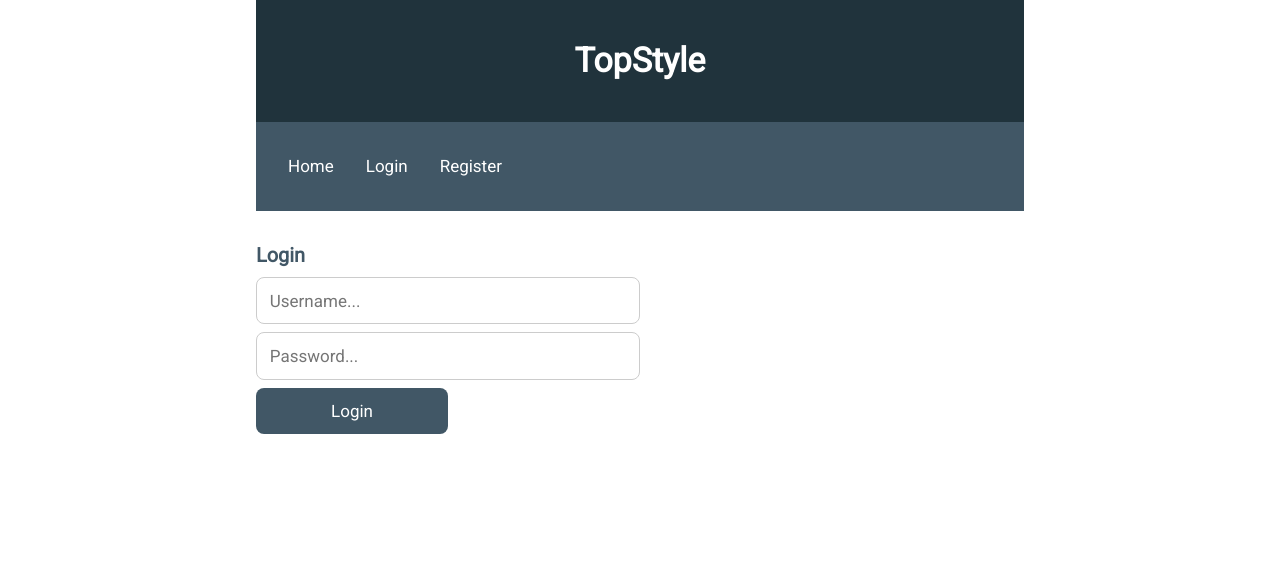
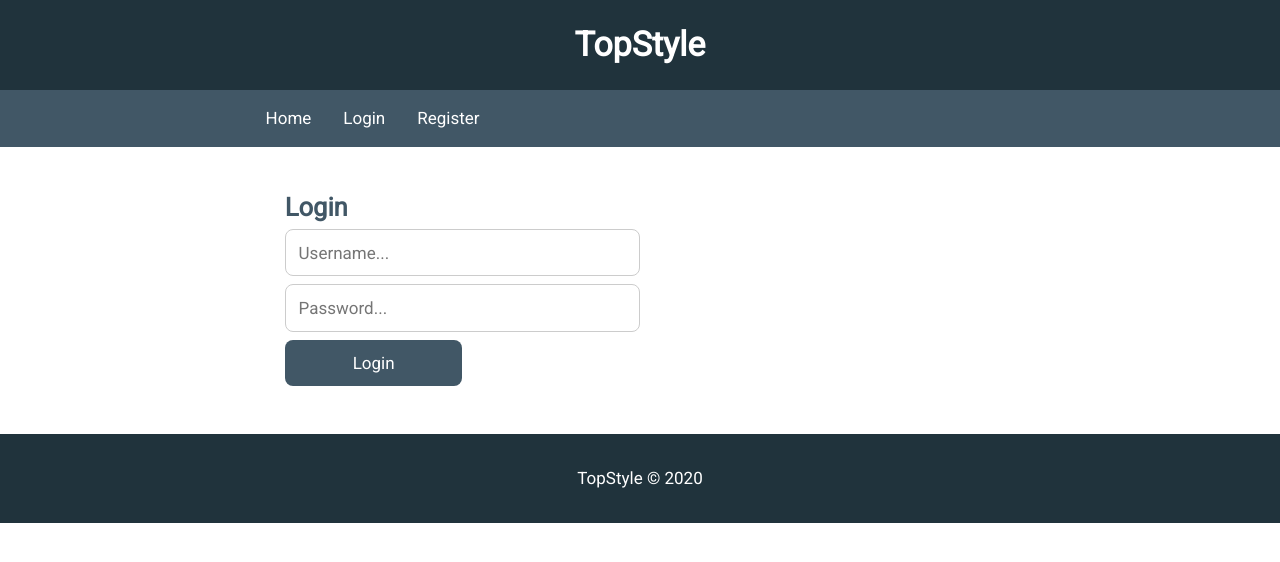
Before and after one commit to johnkallstrom/topstyle, a React (Create React App) app in the folder client/: page /login in a window 1280 px wide. Shown: the top 562 px of the page. Built offline with nearby package versions, Linux system fonts and the light colour scheme.

Commit message:
updates.

```diff
--- a/client/src/App.js
+++ b/client/src/App.js
@@ -5,6 +5,7 @@ import { BrowserRouter, Route, Switch } from 'react-router-dom';
 import Home from './components/Home';
 import Login from './components/Login';
 import Register from './components/Register';
+import Footer from './components/Footer';
 
 function App() {
   return (
@@ -17,6 +18,7 @@ function App() {
           <Route path='/login' component={Login} />
           <Route path='/register' component={Register} />
         </Switch>
+        <Footer />
       </div>
     </BrowserRouter>
   );
--- /dev/null
+++ b/client/src/components/Footer.js
@@ -0,0 +1,15 @@
+import React, { useState } from 'react';
+
+const Footer = () => {
+  const [date, setDate] = useState(new Date());
+
+  return (
+    <footer id='footer'>
+      <p>
+        TopStyle &copy; {date.toLocaleDateString('se-SE', { year: 'numeric' })}
+      </p>
+    </footer>
+  );
+};
+
+export default Footer;
--- a/client/src/components/Header.js
+++ b/client/src/components/Header.js
@@ -3,11 +3,13 @@ import { Link, withRouter } from 'react-router-dom';
 
 const Header = () => {
   return (
-    <div id='header'>
-      <Link to='/'>
-        <h1>TopStyle</h1>
-      </Link>
-    </div>
+    <header id='header'>
+      <div className='container'>
+        <Link to='/'>
+          <h1>TopStyle</h1>
+        </Link>
+      </div>
+    </header>
   );
 };
 
--- a/client/src/components/Home.js
+++ b/client/src/components/Home.js
@@ -3,10 +3,12 @@ import React from 'react';
 const Home = () => {
   return (
     <div id='home'>
-      <h1>
-        We deliver your order quickly and with no coronavirus!{' '}
-        <span>&#128567;</span>
-      </h1>
+      <div className='container'>
+        <h1>
+          We deliver your order quickly and with no coronavirus!{' '}
+          <span>&#128567;</span>
+        </h1>
+      </div>
     </div>
   );
 };
--- a/client/src/components/Login.css
+++ b/client/src/components/Login.css
@@ -5,7 +5,7 @@
 }
 
 #login-form {
-  margin-top: 2rem;
+  padding: 3rem;
 }
 
 #login-form input {
--- a/client/src/components/Login.js
+++ b/client/src/components/Login.js
@@ -38,7 +38,8 @@ const Login = () => {
 
   return (
     <div id='login-form'>
-      <h3>Login</h3>
+      <div className='container'>
+        <h2>Login</h2>
         <form onSubmit={handleSubmit}>
           <div>
             <input
@@ -61,6 +62,7 @@ const Login = () => {
           <button>Login</button>
         </form>
       </div>
+    </div>
   );
 };
 
--- a/client/src/components/Navbar.js
+++ b/client/src/components/Navbar.js
@@ -3,7 +3,8 @@ import { Link, withRouter } from 'react-router-dom';
 
 const Navbar = () => {
   return (
-    <div id='navbar'>
+    <nav id='navbar'>
+      <div className='container'>
         <ul>
           <li>
             <Link to='/'>Home</Link>
@@ -16,6 +17,7 @@ const Navbar = () => {
           </li>
         </ul>
       </div>
+    </nav>
   );
 };
 
--- a/client/src/components/Register.css
+++ b/client/src/components/Register.css
@@ -5,7 +5,7 @@
 }
 
 #register-form {
-  margin-top: 2rem;
+  padding: 3rem;
 }
 
 #register-form input {
--- a/client/src/components/Register.js
+++ b/client/src/components/Register.js
@@ -59,7 +59,8 @@ const Register = () => {
 
   return (
     <div id='register-form'>
-      <h3>Register</h3>
+      <div className='container'>
+        <h2>Register</h2>
         <form onSubmit={handleSubmit}>
           <div>
             <input
@@ -109,6 +110,7 @@ const Register = () => {
           <button>Register</button>
         </form>
       </div>
+    </div>
   );
 };
 
--- a/client/src/index.css
+++ b/client/src/index.css
@@ -17,16 +17,18 @@ body {
   color: var(--sub-color);
 }
 
-#app {
+.container {
   width: 60%;
   margin: 0 auto;
   overflow: hidden;
-  margin-bottom: 2rem;
 }
 
 #header {
   background-color: var(--main-color);
-  padding: 3rem;
+}
+
+#header .container {
+  padding: 2rem;
 }
 
 #header a {
@@ -37,7 +39,7 @@ body {
 
 #navbar {
   background-color: var(--sub-color);
-  padding: 2rem;
+  padding: 1rem;
 }
 
 #navbar ul {
@@ -54,11 +56,22 @@ body {
   text-decoration: none;
 }
 
+#navbar a i {
+  color: #fff;
+}
+
+#footer {
+  padding: 2rem;
+  color: #fff;
+  text-align: center;
+  background-color: var(--main-color);
+}
+
 #home {
+  padding: 2rem;
   text-align: center;
   margin: 0 auto;
   width: 80%;
-  margin-top: 3rem;
 }
 
 #home h1 {
```
Lines whose indentation alone changed are shown as unchanged.
